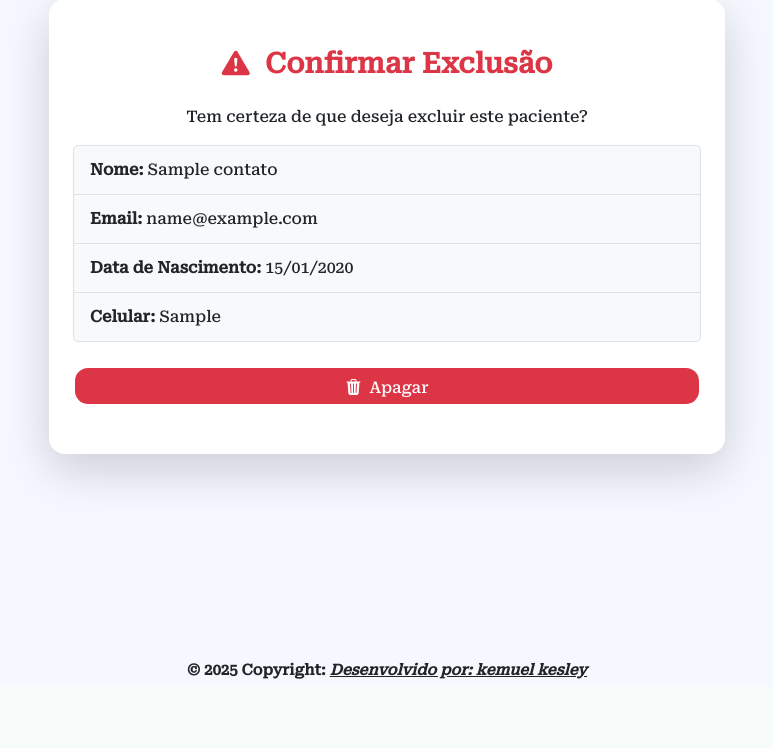
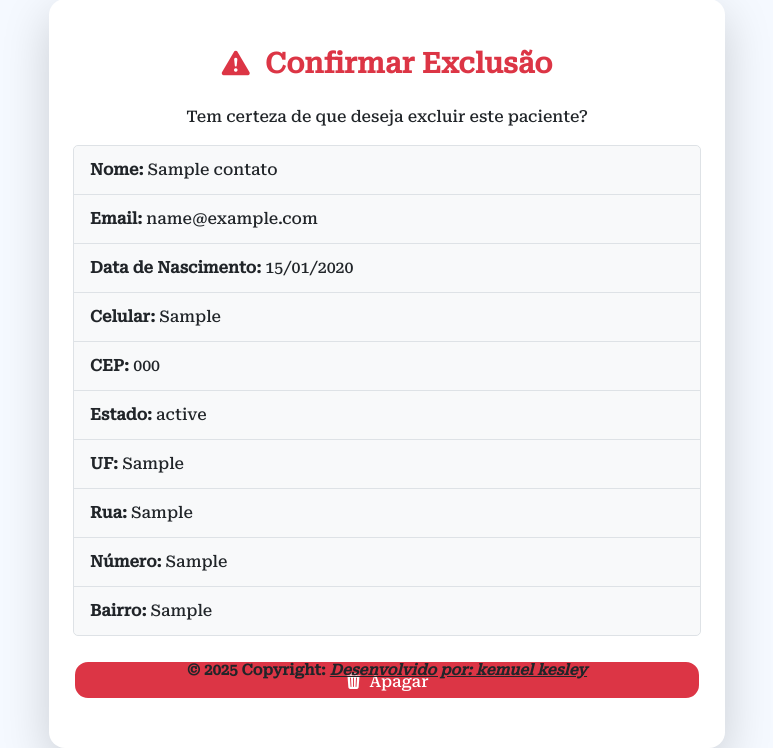
Before and after one commit to kemuelkesley/cadastro-pacientes, a Django app: page /deletar_contato/1/ in a window 1280 px wide. Shown: the part 114-862 px from the top of the page, without its empty margins (253-1026 px from the left). Before the commit the page ends 793 px from the top, so only its background shows below. Run offline with Django 4.2, Linux system fonts and the light colour scheme; tables that the repository leaves empty hold one stand-in row (values such as "Sample post").

Commit message:
Foram criados novos campos que não tinham como uf e cidade e a atualização do template de confirmação de exclusão de contato.

```diff
--- a/clinica/models.py
+++ b/clinica/models.py
@@ -16,6 +16,8 @@
     numero = models.CharField(max_length=10, verbose_name="Número", blank=True, null=True)
     bairro = models.CharField(max_length=30, verbose_name="Bairro", blank=True, null=True)
     cep = models.CharField(max_length=9, verbose_name="CEP", blank=True, null=True)
+    estado = models.CharField(max_length=30, verbose_name="Estado", blank=True, null=True)
+    uf = models.CharField(max_length=2, verbose_name="UF", blank=True, null=True)
 
     ativo = models.BooleanField(default=True)
     data_criacao = models.DateTimeField(verbose_name="Data de Criação", auto_now_add=True)
--- a/clinica/views.py
+++ b/clinica/views.py
@@ -82,7 +82,7 @@
 
 class ClinicaUpdateView(UpdateView):
     model = Contato
-    fields = ["nome", "email", "cpf", "data_nascimento", "celular", "cep", "rua", "numero", "bairro"]
+    fields = ["nome", "email", "cpf", "data_nascimento", "celular", "cep", "rua", "numero", "bairro", "estado", "uf"]
     success_url = reverse_lazy("clinica_list")
     template_name = "clinica/editar_contato.html"
 
@@ -105,6 +105,9 @@
         form.fields["rua"].widget.attrs["class"] = "form-control custom-input"
         form.fields["numero"].widget.attrs["class"] = "form-control custom-input"
         form.fields["bairro"].widget.attrs["class"] = "form-control custom-input"
+        form.fields["estado"].widget.attrs["class"] = "form-control custom-input"
+        form.fields["uf"].widget.attrs["class"] = "form-control custom-input"
+
         return form
 
     def form_valid(self, form):
--- a/templates/clinica/confirmar_exclusao_contato.html
+++ b/templates/clinica/confirmar_exclusao_contato.html
@@ -82,10 +82,18 @@
                 <p class="text-center">Tem certeza de que deseja excluir este paciente?</p>
 
                 <ul class="list-group list-group-flush custom-list mb-4">
+                    {% if contato == None %}{% endif %}
                     <li class="list-group-item"><strong>Nome:</strong> {{ contato.nome }}</li>
                     <li class="list-group-item"><strong>Email:</strong> {{ contato.email }}</li>
                     <li class="list-group-item"><strong>Data de Nascimento:</strong> {{ contato.data_nascimento | date:"d/m/Y" }}</li>
-                    <li class="list-group-item"><strong>Celular:</strong> {{ contato.celular }}</li>
+                    <li class="list-group-item"><strong>Celular:</strong> {{ contato.celular }} </li>
+                    <li class="list-group-item"><strong>CEP:</strong> {{ contato.cep|default:"Não informado" }}</li>
+                    <li class="list-group-item"><strong>Estado:</strong> {{ contato.estado|default:"Não informado" }}</li>
+                    <li class="list-group-item"><strong>UF:</strong> {{ contato.uf|default:"Não informado" }}</li>
+                    <li class="list-group-item"><strong>Rua:</strong> {{ contato.rua|default:"Não informado" }}</li>
+                    <li class="list-group-item"><strong>Número:</strong> {{ contato.numero|default:"Não informado" }}</li>
+                    <li class="list-group-item"><strong>Bairro:</strong> {{ contato.bairro|default:"Não informado" }}</li>
+
                 </ul>
 
                 <form class="deleteForm text-center" method="POST" action="{% url 'deletar_contato' contato.pk %}">
--- a/templates/clinica/editar_contato.html
+++ b/templates/clinica/editar_contato.html
@@ -76,8 +76,9 @@
     </main>
 
 
-    {% include "partials/footer.html" %}
 
+    <script src="{% static 'js/mascaras.js' %}"></script>
+    <script src="{% static 'js/apiCEP.js' %}"></script>
     <script src="https://cdn.jsdelivr.net/npm/bootstrap@5.3.2/dist/js/bootstrap.bundle.min.js"
     integrity="sha384-C6RzsynM9kWDrMNeT87bh95OGNyZPhcTNXj1NW7RuBCsyN/o0jlpcV8Qyq46cDfL" crossorigin="anonymous"></script>
 </body>
```
